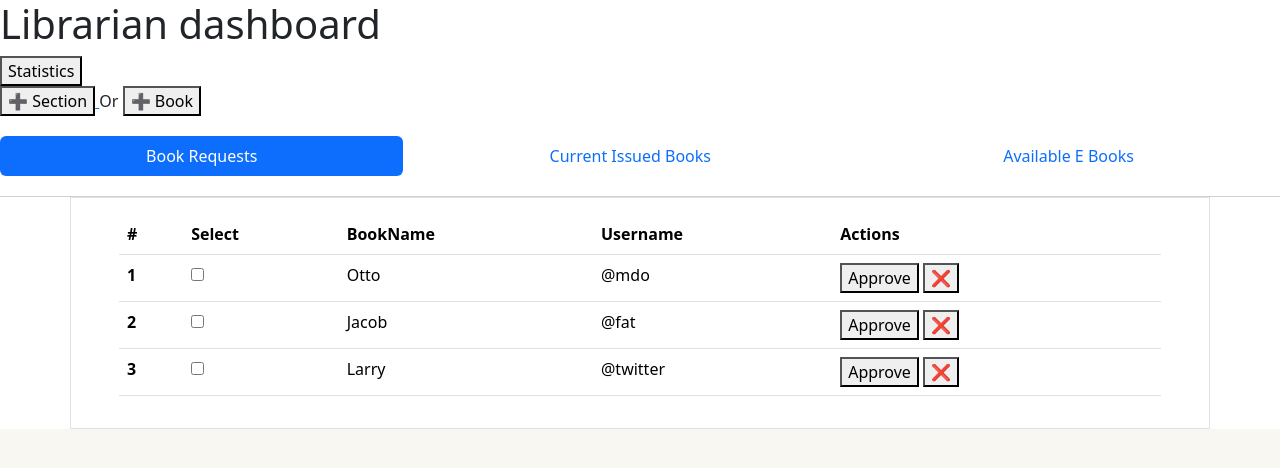
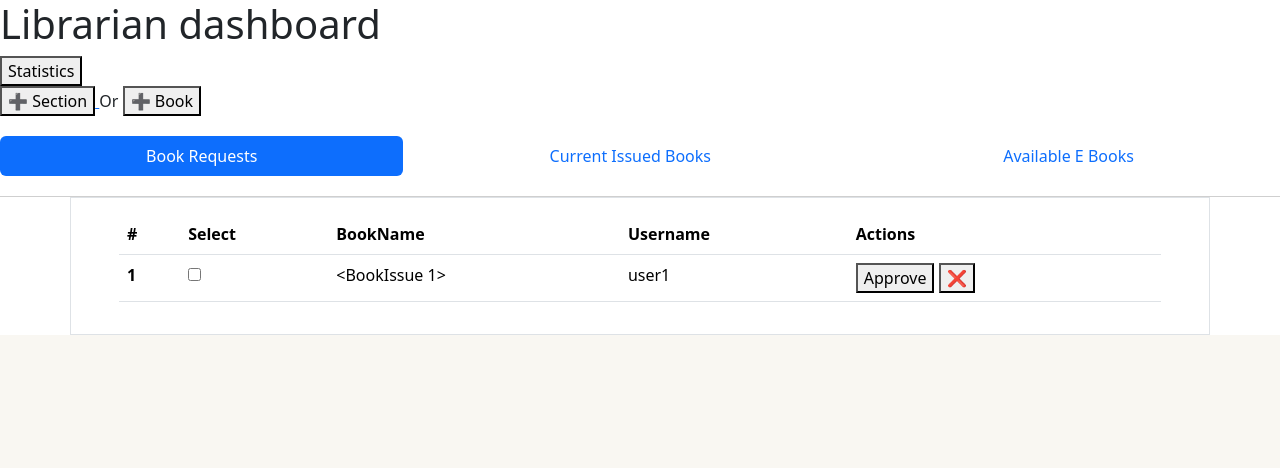
Before and after one commit to Dhruv-2003/appdev1-project, a Flask app: page /librarian/dashboard in a window 1280 px wide. Shown: the top 468 px of the page. Run offline with Flask 3, Linux system fonts and the light colour scheme.

Commit message:
feat: librarian dashboard partial completed

```diff
--- a/Code/src/controller.py
+++ b/Code/src/controller.py
@@ -183,7 +183,25 @@ def librarian_add_section():
 # @login_required
 # @librarian_required
 def librarian_dashboard():
-    return render_template('librarian/dashboard.html')
+    ## TODO : get the librarian Id from current user
+    librarian_id = 1;
+    librarian  = Librarian.query.get_or_404(librarian_id)
+
+    books_issued = librarian.books_issues;
+    book_requests = []
+    currently_issued = []
+    ## TODO : Get all the requests
+    ## Filter ones which have a status requested and pass them as book requests
+    ## Filter ones which are currently issued
+    for book_issue in books_issued:
+        if(book_issue.status == "REQUESTED"):
+            book_requests.append(book_issue)
+        elif(book_issue.staus == "ISSUED"):
+            currently_issued.append(book_issue)
+
+    ## Filter ones which librarians has added
+    available_books = librarian.books
+    return render_template('librarian/dashboard.html',book_requests = book_requests, currently_issued = currently_issued , available_books = available_books)
 
 ### USER ROUTES
 
--- a/Code/templates/components/availableBooks.html
+++ b/Code/templates/components/availableBooks.html
@@ -10,12 +10,14 @@
       </tr>
     </thead>
     <tbody>
+      {% for book in available_books %}
       <tr>
         <th scope="row">1</th>
         <td><input type="checkbox" /></td>
-        <td>Otto</td>
+        <td>{{ book.name }}</td>
         <td>
           <button type="button">Edit</button>
+          <!-- TODO: assign to open the modal to change the section -->
           <!-- Button trigger modal -->
           <button
             type="button"
@@ -24,43 +26,11 @@
           >
             Assign
           </button>
-
+          <!-- TODO: Remove the book from the db -->
           <button>❌ Remove</button>
         </td>
       </tr>
-      <tr>
-        <th scope="row">2</th>
-        <td><input type="checkbox" /></td>
-        <td>Jacob</td>
-
-        <td>
-          <button>Edit</button>
-          <button
-            type="button"
-            data-bs-toggle="modal"
-            data-bs-target="#exampleModal"
-          >
-            Assign
-          </button>
-          <button>❌ Remove</button>
-        </td>
-      </tr>
-      <tr>
-        <th scope="row">3</th>
-        <td><input type="checkbox" /></td>
-        <td>Larry</td>
-        <td>
-          <button>Edit</button>
-          <button
-            type="button"
-            data-bs-toggle="modal"
-            data-bs-target="#exampleModal"
-          >
-            Assign
-          </button>
-          <button>❌ Remove</button>
-        </td>
-      </tr>
+      {% endfor %}
     </tbody>
   </table>
 </div>
--- a/Code/templates/components/bookRequests.html
+++ b/Code/templates/components/bookRequests.html
@@ -10,27 +10,15 @@
       </tr>
     </thead>
     <tbody>
+      {% for book_issue in book_requests %}
       <tr>
-        <th scope="row">1</th>
+        <th scope="row">{{ book_issue.id }}</th>
         <td><input type="checkbox" /></td>
-        <td>Otto</td>
-        <td>@mdo</td>
+        <td>{{ book_issue }}</td>
+        <td>{{ book_issue.user.name }}</td>
         <td><button>Approve</button> <button>❌</button></td>
       </tr>
-      <tr>
-        <th scope="row">2</th>
-        <td><input type="checkbox" /></td>
-        <td>Jacob</td>
-        <td>@fat</td>
-        <td><button>Approve</button> <button>❌</button></td>
-      </tr>
-      <tr>
-        <th scope="row">3</th>
-        <td><input type="checkbox" /></td>
-        <td>Larry</td>
-        <td>@twitter</td>
-        <td><button>Approve</button> <button>❌</button></td>
-      </tr>
+      <!-- {% endfor %} -->
     </tbody>
   </table>
 </div>
--- a/Code/templates/components/currentIssuedBooks.html
+++ b/Code/templates/components/currentIssuedBooks.html
@@ -11,30 +11,18 @@
       </tr>
     </thead>
     <tbody>
+      {% for book_issue in currently_issued %}
       <tr>
-        <th scope="row">1</th>
+        <th scope="row">{{ book_issue.id }}</th>
         <td><input type="checkbox" /></td>
-        <td>Otto</td>
-        <td>@mdo</td>
-        <td>24 feb 24</td>
-        <td><button>❌ Reject</button></td>
+        <td>{{ book_issue.book.name }}</td>
+        <td>{{ book_issue.user.name }}</td>
+        <!--TODO: Convert the date  -->
+        <td>{{ book_issue.date_issued }}</td>
+        <!--TODO: Revoke the access -->
+        <td><button>❌ Revoke</button></td>
       </tr>
-      <tr>
-        <th scope="row">2</th>
-        <td><input type="checkbox" /></td>
-        <td>Jacob</td>
-        <td>@fat</td>
-        <td>24 feb 24</td>
-        <td><button>❌ Reject</button></td>
-      </tr>
-      <tr>
-        <th scope="row">3</th>
-        <td><input type="checkbox" /></td>
-        <td>Larry</td>
-        <td>@twitter</td>
-        <td>24 feb 24</td>
-        <td><button>❌ Reject</button></td>
-      </tr>
+      <!-- {% endfor %} -->
     </tbody>
   </table>
 </div>
```
